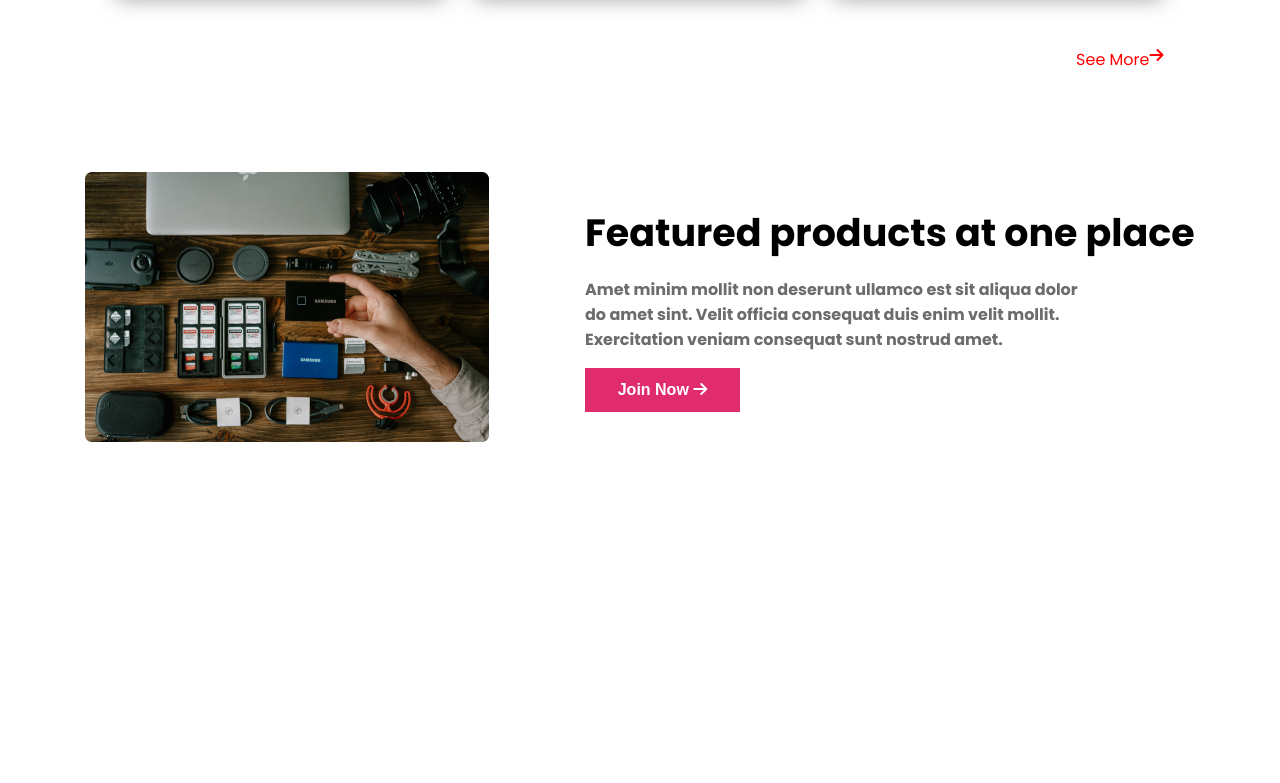
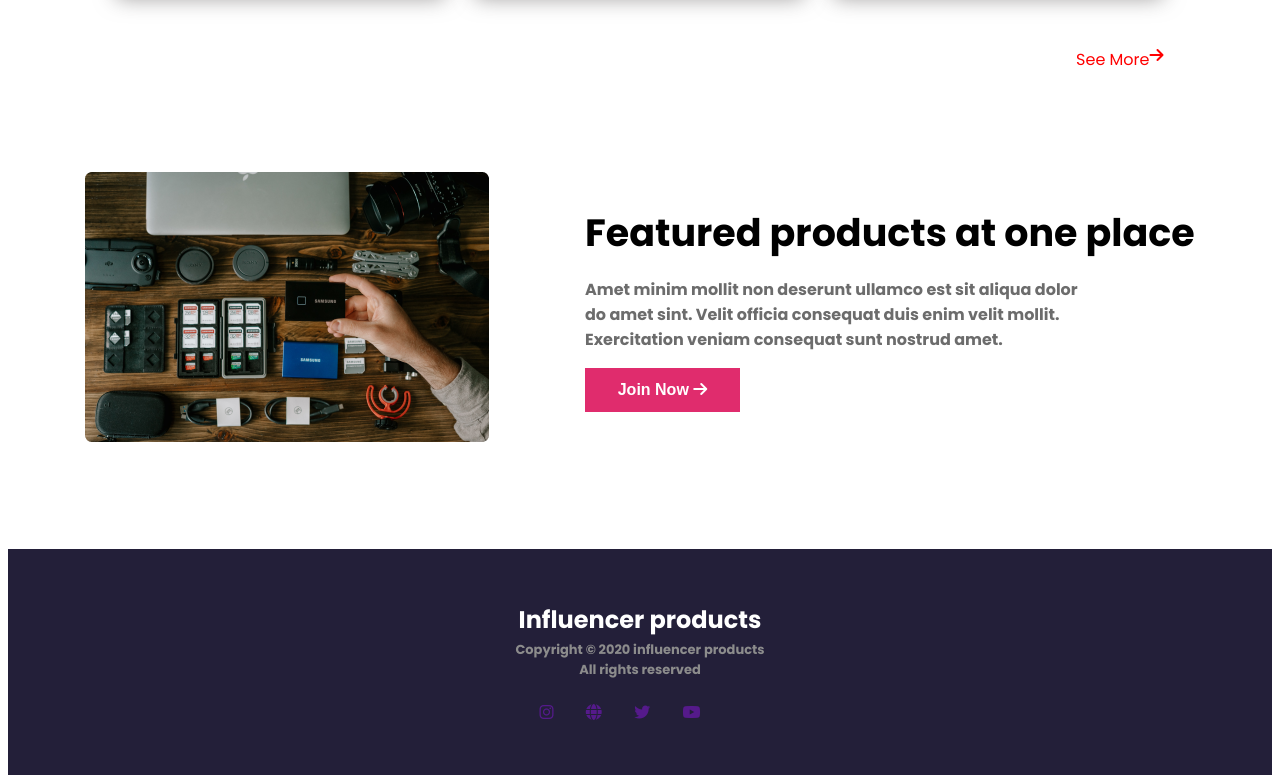
Before and after one commit to OmarFaruk41/influencer-product-shop, a plain HTML site: page index.html in a window 1280 px wide. Shown: the part 2629-3412 px from the top of the page. Before the commit the page ends 3178 px from the top, so only its background shows below. Drawn offline with Linux system fonts and the light colour scheme.

Commit message:
added footer

```diff
--- a/index.html
+++ b/index.html
@@ -129,6 +129,24 @@
             </div>
         </section>
     </main>
+    <footer class="footer">
+        <div class="footer-box">
+            <div class="container">
+            <h3 class="footer-title">Influencer products</h3>
+            <p class="copyright">Copyright © 2020  influencer products</p>
+            <p class="right">All rights reserved</p>
+        </div>
+        <div class="footer-icone">
+            <div class="icone">
+                <a class="footer-icone" href=""><i class="fa-brands fa-instagram"></i></a>
+                <a class="footer-icone" href=""><i class="fa-solid fa-globe"></i></a>
+                <a class="footer-icone" href=""><i class="fa-brands fa-twitter"></i></a>
+                <a class="footer-icone" href=""><i class="fa-brands fa-youtube"></i></a>
+            </div>
+        </div>
+        </div>
+
+    </footer>
 
 </body>
 </html>
--- a/styles.css
+++ b/styles.css
@@ -182,3 +182,33 @@
     height: 44px;
     border: none;
 }
+/* footer */
+.footer{
+    background-color: #231f39;
+    color: white;
+    text-align: center;
+    align-items: center;
+    padding: 50px ;
+}
+.footer-box{
+    width: 262px;
+    margin: 0 auto;
+}
+.footer-title{
+    font-size: 24px;
+    font-weight: bold;
+    margin: 3px;
+}
+.copyright, .right {
+    color: #8C8C8C;
+    font-size: 13px;
+    font-weight: bold;
+    margin: 0px;
+}
+.footer-icone{
+    margin-top: 20px;
+}
+.footer-icone{
+    padding-left: 12px;
+    padding-right: 16px;
+}
```
